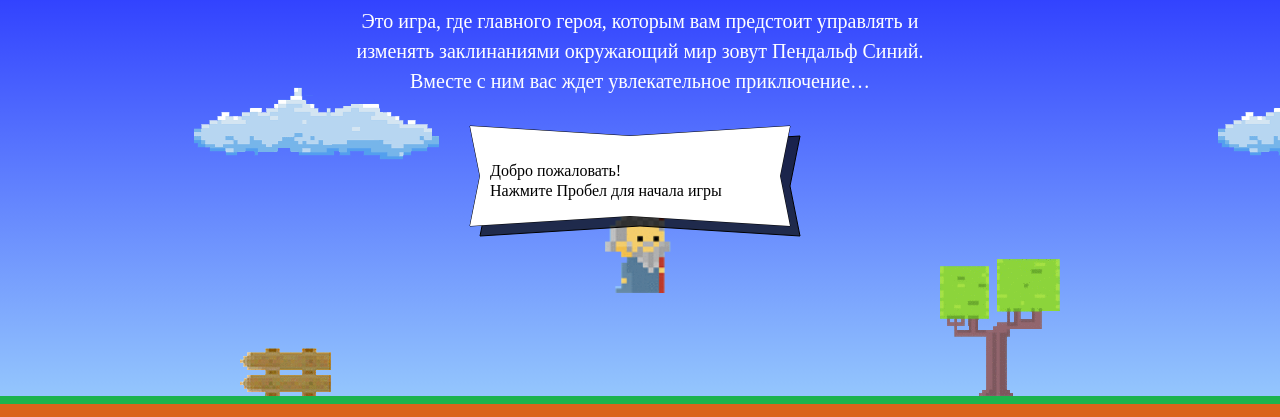
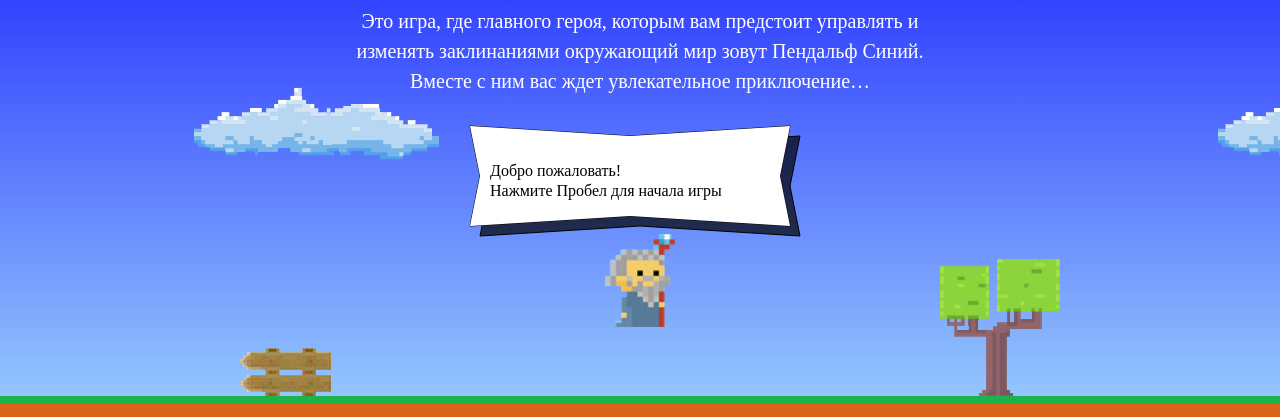
Before and after one commit to KRdoubleL/156895-code-and-magick, a website: page index.html in a window 1280 px wide. Shown: the part 203-620 px from the top of the page. Drawn offline with Linux system fonts and the light colour scheme; a web font is replaced by a local one.

Commit message:
исправил последнюю функцию с высотой волшебника

```diff
--- a/index.html
+++ b/index.html
@@ -195,7 +195,7 @@
     return (width - wizardWidth) / 2;
   }
   var getWizardY = function (height) {
-    return (height - getWizardHeight()) / 2;
+    return (height - getWizardHeight()) * (2 / 3);
   }
 </script>
 <script src="js/game.js"></script>
```
